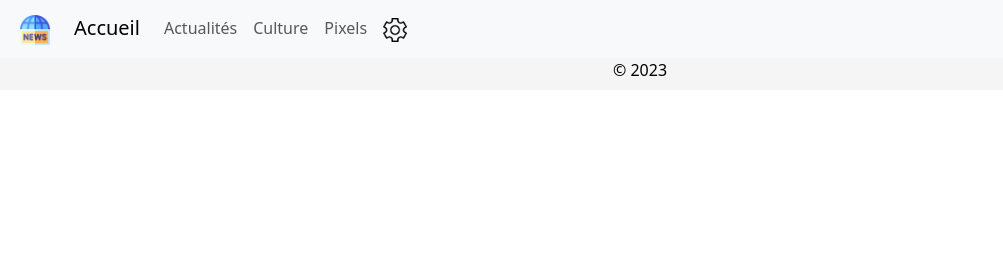
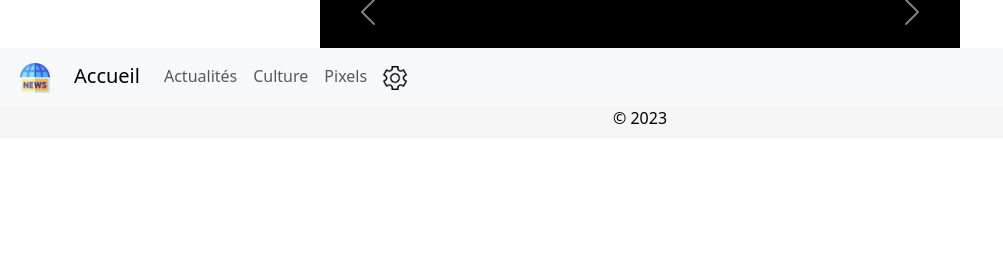
Before and after one commit to lhp9-tg/fluxrss, a PHP site: page /controllers/home-controller.php in a window 1280 px wide. Shown: the part 24-300 px from the top of the page, without its empty margins (0-1003 px from the left). Run offline with PHP 8.4, Linux system fonts and the light colour scheme; data that the repository does not hold is empty.

Commit message:
CSS pour les liens terminé

```diff
--- a/assets/script/script.js
+++ b/assets/script/script.js
@@ -1,6 +1,5 @@
 setTimeout(function() {
     let imgArticle = document.querySelectorAll('.imgArticle');
-
 
     let imgCarousel1 = document.querySelector('.imgCarousel1');
     let imgCarousel2 = document.querySelector('.imgCarousel2');
--- a/assets/style/light.css
+++ b/assets/style/light.css
@@ -202,6 +202,22 @@ footer {
     text-decoration: underline;
 }
 
+.linkCarousel {
+    display: flex;
+    justify-content: center;
+    align-items: center;
+    height: auto;
+    min-height: 3em;
+    background-color: #000;
+}
+
+.linkCarousel1,
+.linkCarousel2,
+.linkCarousel3 {
+    display: block;
+    text-decoration: none;
+    color: #f5f5f5;
+}
 
 
 
--- a/views/home.php
+++ b/views/home.php
@@ -20,15 +20,21 @@
         <div class="carousel-inner">
             <div class="carousel-item active">
                 <img class="imgCarousel1" src="" class="d-block w-100" alt="...">
-                <a class="linkCarousel1" href=""></a>
+                <div class="linkCarousel">
+                    <a class="linkCarousel1" href=""></a>
+                </div>
             </div>
             <div class="carousel-item">
                 <img class="imgCarousel2" src="../assets/img/businessman-g04317133a_640.jpg" class="d-block w-100" alt="...">
-                <a class="linkCarousel2" href=""></a>
+                <div class="linkCarousel">
+                    <a class="linkCarousel2" href=""></a>
+                </div>
             </div>
             <div class="carousel-item">
                 <img class="imgCarousel3" src="../assets/img/scroll-g51098b7fc_640.jpg" class="d-block w-100" alt="...">
-                <a class="linkCarousel3" href=""></a>
+                <div class="linkCarousel">
+                    <a class="linkCarousel3" href=""></a>
+                </div>
             </div>
         </div>
         <button class="carousel-control-prev" type="button" data-bs-target="#carouselExample" data-bs-slide="prev">
@@ -57,7 +63,7 @@
     </footer>
 
     <script src="https://cdn.jsdelivr.net/npm/bootstrap@5.3.0-alpha1/dist/js/bootstrap.bundle.min.js" integrity="sha384-w76AqPfDkMBDXo30jS1Sgez6pr3x5MlQ1ZAGC+nuZB+EYdgRZgiwxhTBTkF7CXvN" crossorigin="anonymous"></script>
-    <script src="/assets/script/script.js"></script>
+    <script src="assets/script/script.js"></script>
 </body>
 
 </html>
```
Also changed, not shown: assets/style/dark.css (+19 -0 lines). Lines whose indentation alone changed are shown as unchanged.
